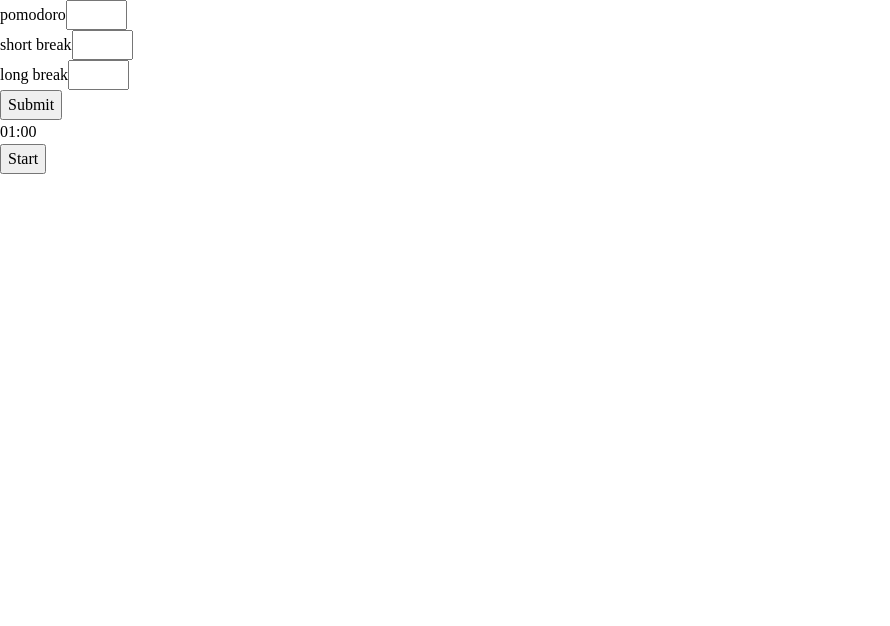
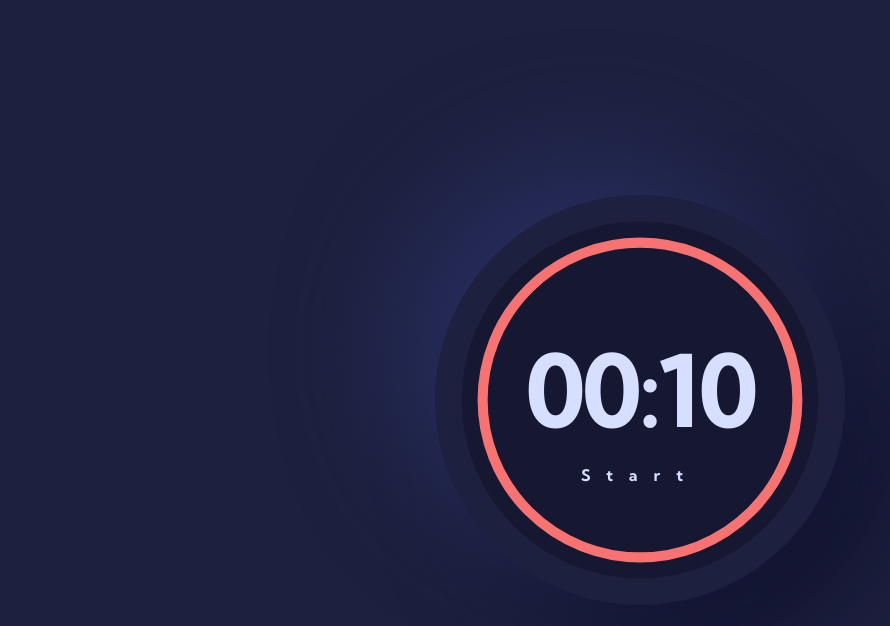
Before and after one commit to MarcinFiuk/Pomodoro, a React (Create React App) app: page / in a window 1280 px wide. Shown: the top 626 px of the page, without its empty margins (0-890 px from the left). Built offline with nearby package versions, Linux system fonts and the light colour scheme.

Commit message:
style: timer styled + progressBar in progress

```diff
--- a/package.json
+++ b/package.json
@@ -9,6 +9,7 @@
     "react": "^17.0.2",
     "react-dom": "^17.0.2",
     "react-scripts": "5.0.0",
+    "react-spring": "^9.4.4",
     "styled-components": "^5.3.3",
     "web-vitals": "^2.1.4"
   },
--- a/public/index.html
+++ b/public/index.html
@@ -24,19 +24,16 @@
       work correctly both with client-side routing and a non-root public URL.
       Learn how to configure a non-root public URL by running `npm run build`.
     -->
+        <link rel="preconnect" href="https://fonts.googleapis.com" />
+        <link rel="preconnect" href="https://fonts.gstatic.com" crossorigin />
+        <link
+            href="https://fonts.googleapis.com/css2?family=Kumbh+Sans:wght@700&family=Roboto+Slab:wght@700&family=Space+Mono:wght@400;700&display=swap"
+            rel="stylesheet"
+        />
         <title>Frontend Mentor | Pomodoro app</title>
     </head>
     <body>
         <noscript>You need to enable JavaScript to run this app.</noscript>
         <div id="root"></div>
-        <!--
-      This HTML file is a template.
-      If you open it directly in the browser, you will see an empty page.
-
-      You can add webfonts, meta tags, or analytics to this file.
-      The build step will place the bundled scripts into the <body> tag.
-
-      To begin the development, run `npm start` or `yarn start`.
-      To create a production bundle, use `npm run build` or `yarn build`.
-    --></body>
+    </body>
 </html>
--- /dev/null
+++ b/src/components/ProgressBar/ProgressBar.js
@@ -0,0 +1,98 @@
+import React from 'react';
+import styled, { keyframes } from 'styled-components';
+import { theme } from './../styles/theme';
+
+function ProgressBar({ children, animationPause, animationTime, pomodoro }) {
+    return (
+        <Container>
+            <SvgElement viewBox='0 0 100 100'>
+                <GContainer>
+                    <Circle cx='50' cy='50' r='50' />
+                    <Path
+                        // strokeDasharray='283'
+                        // strokeDashoffset='100'
+                        d=' M
+                        50, 50 m -43, 0 a 43,43 0 1,0 86,0 a 43,43 0 1,0 -86,0 '
+                        pause={animationPause}
+                        animationTime={pomodoro}
+                    />
+                </GContainer>
+            </SvgElement>
+            {children}
+        </Container>
+    );
+}
+
+const reduceCircle = keyframes`
+    to {
+        stroke-dashoffset:283;
+    }
+`;
+
+const Container = styled.div`
+    position: relative;
+    width: clamp(268px, 45vw, 366px);
+    height: clamp(268px, 45vw, 366px);
+
+    &::before {
+        content: '';
+        position: absolute;
+        top: 50%;
+        left: 50%;
+        transform: translate(-50%, -50%);
+        background-color: linear-gradient(
+            315deg,
+            hsl(235, 32%, 27%) 0%,
+            hsl(234, 50%, 11%) 100%
+        );
+        box-shadow: -50px -50px 100px hsl(234, 40%, 25%),
+            50px 50px 100px hsl(234, 45%, 13%);
+        width: clamp(300px, 50vw, 410px);
+        height: clamp(300px, 50vw, 410px);
+        border-radius: 50%;
+    }
+`;
+
+const SvgElement = styled.svg.attrs(({ viewBox }) => viewBox)`
+    transform: scaleX(-1);
+    border-radius: 50%;
+`;
+
+const GContainer = styled.g`
+    fill: none;
+    stroke: none;
+`;
+
+const Circle = styled.circle.attrs(({ cx, cy, r }) => ({
+    cx,
+    cy,
+    r,
+}))`
+    stroke-width: 2.5px;
+    stroke: ${theme.color.backgroundPrimary};
+    fill: ${theme.color.backgroundSecondary};
+`;
+
+const Path = styled.path.attrs(({ strokeDasharray, strokeDashoffset, d }) => ({
+    strokeDasharray,
+    strokeDashoffset,
+    d,
+}))`
+    stroke-width: 2.75px;
+    stroke-linecap: round;
+    transform: rotate(90deg);
+    transform-origin: center;
+    animation: ${reduceCircle} ${({ animationTime }) => animationTime}s linear
+        infinite;
+    fill-rule: nonzero;
+    stroke: currentColor;
+    color: ${theme.color.decorationFirst};
+    stroke-dasharray: 283;
+    stroke-dashoffset: 0;
+    animation-play-state: paused;
+    animation-play-state: ${({ pause }) => (pause ? 'running' : 'paused')};
+`;
+
+//NOTE: after one second pass animation must be trigger
+
+export default ProgressBar;
--- a/src/components/Timer/Timer.js
+++ b/src/components/Timer/Timer.js
@@ -1,11 +1,14 @@
 import { useState } from 'react';
+import styled from 'styled-components';
+import { theme } from './../styles/theme';
 import useTimer from './../../hooks/useTimer';
 import fromSecToMin from '../../utils/fromSecToMin';
 import TimerInput from './../Input/TimerInput';
+import ProgressBar from './../ProgressBar/ProgressBar';
 
 const Timer = () => {
-    const [pomodoro, setPomodoro] = useState(60);
-    const [shortBreak, setShortBreak] = useState(10);
+    const [pomodoro, setPomodoro] = useState(10);
+    const [shortBreak, setShortBreak] = useState(5);
     const [longBreak, setLongBreak] = useState(20);
 
     const { timer, isRunning, setIsRunning } = useTimer(
@@ -17,9 +20,11 @@ const Timer = () => {
     const submitHandler = (e) => {
         e.preventDefault();
 
-        const pomodoroTime = parseInt(e.target['pomodoro'].value);
-        const shortBreakTime = parseInt(e.target['short break'].value);
-        const longBreakTime = parseInt(e.target['long break'].value);
+        const pomodoroTime = parseInt(e.target['pomodoro'].value) || pomodoro;
+        const shortBreakTime =
+            parseInt(e.target['short break'].value) || shortBreak;
+        const longBreakTime =
+            parseInt(e.target['long break'].value) || longBreak;
 
         setPomodoro(pomodoroTime);
         setShortBreak(shortBreakTime);
@@ -36,18 +41,56 @@ const Timer = () => {
 
     return (
         <>
-            <form onSubmit={submitHandler}>
+            {/* <form onSubmit={submitHandler}>
                 <TimerInput label='pomodoro' />
                 <TimerInput label='short break' />
                 <TimerInput label='long break' />
                 <button type='submit'>Submit</button>
-            </form>
-            <div>
-                <p>{timeToDisplay}</p>
-                <button onClick={timerStartHandler}>{buttonStatus}</button>
-            </div>
+            </form> */}
+            <ProgressBar
+                animationTime={timer}
+                animationPause={isRunning}
+                pomodoro={pomodoro}
+            >
+                <TimerWrapper>
+                    <TimeStyled>{timeToDisplay}</TimeStyled>
+                    <Button onClick={timerStartHandler}>{buttonStatus}</Button>
+                </TimerWrapper>
+            </ProgressBar>
         </>
     );
 };
 
+const TimerWrapper = styled.div`
+    position: absolute;
+    width: 100%;
+    height: 100%;
+    top: 0;
+    left: 0;
+    display: flex;
+    flex-direction: column;
+    justify-content: center;
+    align-items: center;
+    font-family: ${theme.font.kumbhSans.fontFamily};
+    font-weight: ${theme.font.kumbhSans.fontWeight};
+    color: ${theme.color.textFirst};
+`;
+
+const TimeStyled = styled.span`
+    font-size: clamp(5rem, 12vw, 6.25rem);
+    font-weight: 400;
+    line-height: clamp(6.25rem, 13vw, 7, 75rem);
+    letter-spacing: -4px;
+`;
+
+const Button = styled.button`
+    font-size: clamp(0.875rem, 3vw, 1rem);
+    border: none;
+    background: none;
+    line-height: clamp(1em, 3vw, 1.25em);
+    letter-spacing: 1rem;
+    color: inherit;
+    padding: 0;
+`;
+
 export default Timer;
--- a/src/components/styles/Global.js
+++ b/src/components/styles/Global.js
@@ -1,5 +1,13 @@
 import { createGlobalStyle } from 'styled-components';
+import { theme } from './theme';
 
 export const GlobalStyle = createGlobalStyle`
 
+body{
+    background-color: ${theme.color.backgroundPrimary};
+    font-family: sans-serif;
+    display: grid;
+    height: 100vh;
+    place-items: center;
+}
 `;
--- a/src/components/styles/theme.js
+++ b/src/components/styles/theme.js
@@ -1,3 +1,27 @@
 export const theme = {
-    color: {},
+    color: {
+        backgroundPrimary: 'hsl(236, 36%, 18%)',
+        backgroundSecondary: 'hsl(235, 39%, 14%)',
+        backgroundThird: 'hsl(0,0%,100%)',
+        decorationFirst: 'hsl(0,91%,71%)',
+        decorationSecond: 'hsl(182,91%71%)',
+        decorationThird: 'hsl(284,89%,74%)',
+        textFirst: 'hsl(227, 100%,92%)',
+        textSecond: 'hsl(229,52%,96%)',
+    },
+
+    font: {
+        kumbhSans: {
+            fontWeight: '700',
+            fontFamily: "'Kumbh Sans', 'Roboto',sans-serif",
+        },
+        robotoSlab: {
+            fontWeight: '700',
+            fontFamily: "'Roboto Slab','Roboto', serif",
+        },
+        spaceMono: {
+            fontWeight: '400',
+            fontFamily: "'Space Mono','Roboto', monospace;",
+        },
+    },
 };
--- a/src/hooks/useTimer.js
+++ b/src/hooks/useTimer.js
@@ -34,7 +34,7 @@ function useTimer(pomodoro, shortBreak, longBreak) {
             setIndex(newIndex);
             setTimer(intervalOrder[newIndex]);
         },
-        isRunning ? 100 : null
+        isRunning ? 1000 : null
     );
 
     return { timer, isRunning, setIsRunning };
```
Also changed, not shown: 1 other file (tests, documents, lock files or other folders).
